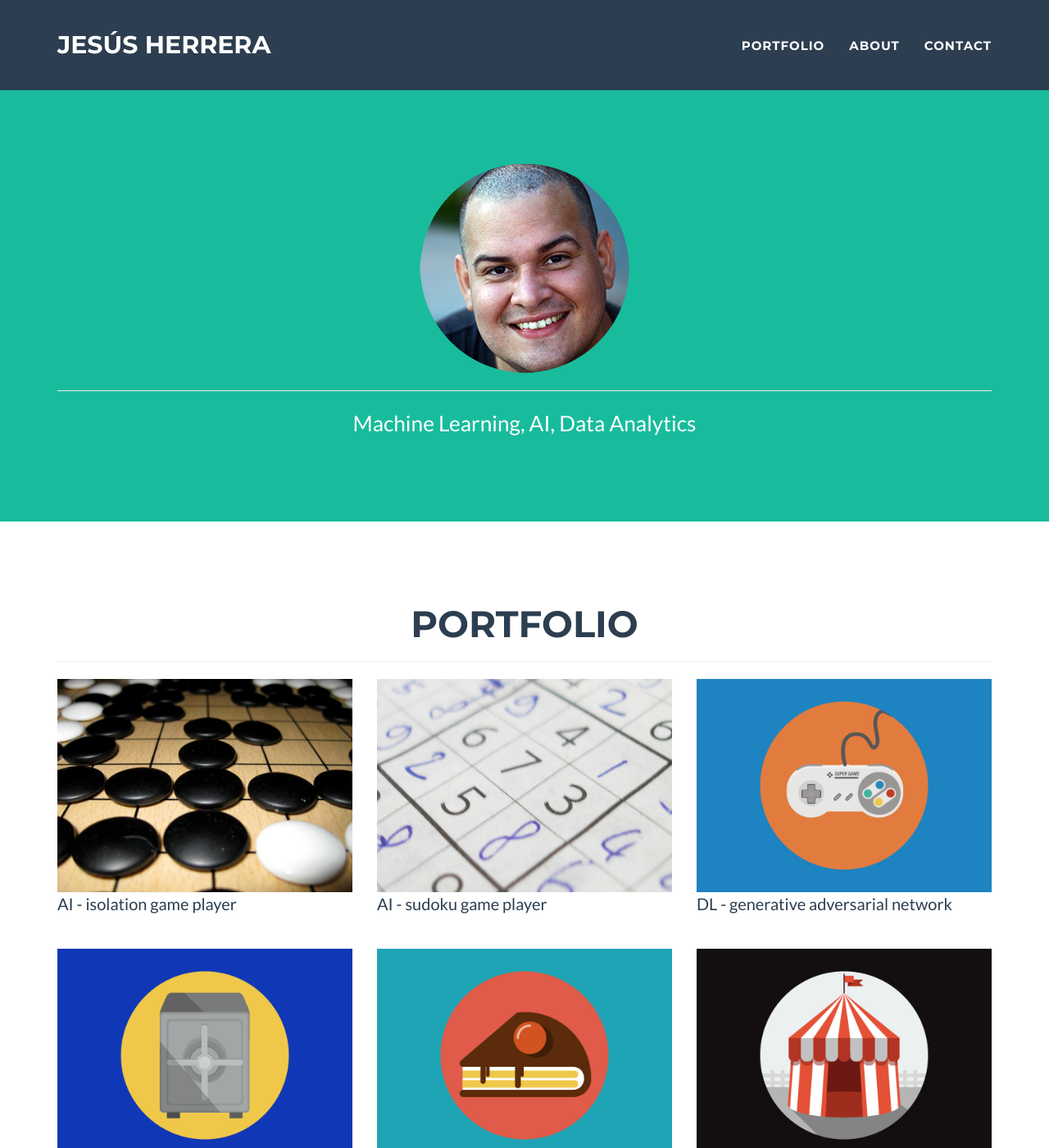
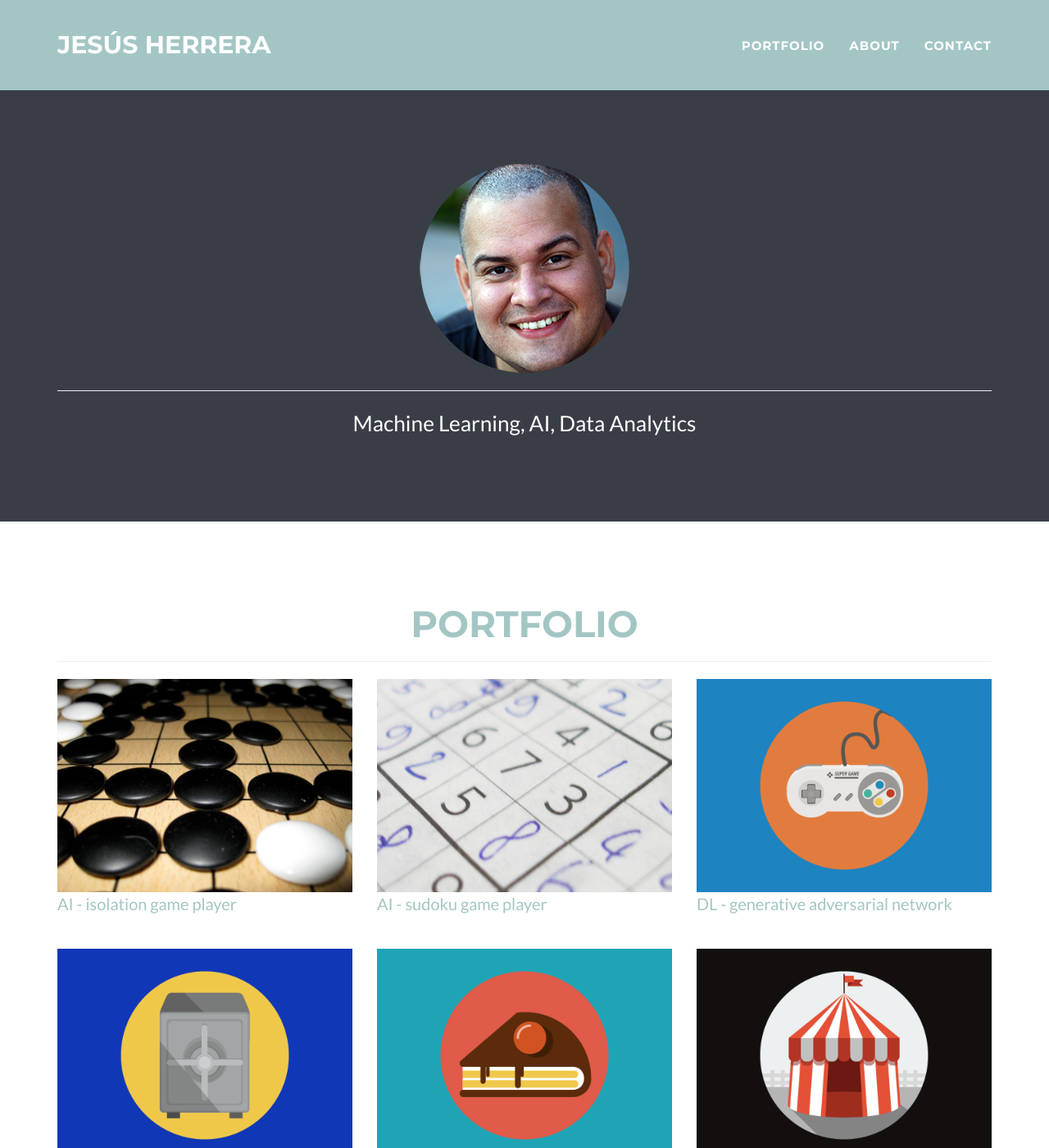
Before and after one commit to chuyh/chuyh.github.io, a Jekyll site: the page built from index.html, in a window 1280 px wide and 1400 px high. Shown: the whole window at 82% size. Built offline with Jekyll 4.4.1, drawn with Linux system fonts in a browser that asks for light colours.

Commit message:
colors
colours

```diff
--- a/_config.yml
+++ b/_config.yml
@@ -25,9 +25,9 @@ disqus_shortname: myshortname
 
 # Color settings (hex-codes without the leading hash-tag)
 color:
-  primary: 18bc9c #80B3FF
+  primary: 393E46 #80B3FF
   primary-rgb: "24,288,156" #"128,179,255"
-  secondary: 2c3e50 #FD6E8A
+  secondary: A3C6C4 #FD6E8A
   secondary-dark: 233140 #A2122F
 
 # Footer settings
```
